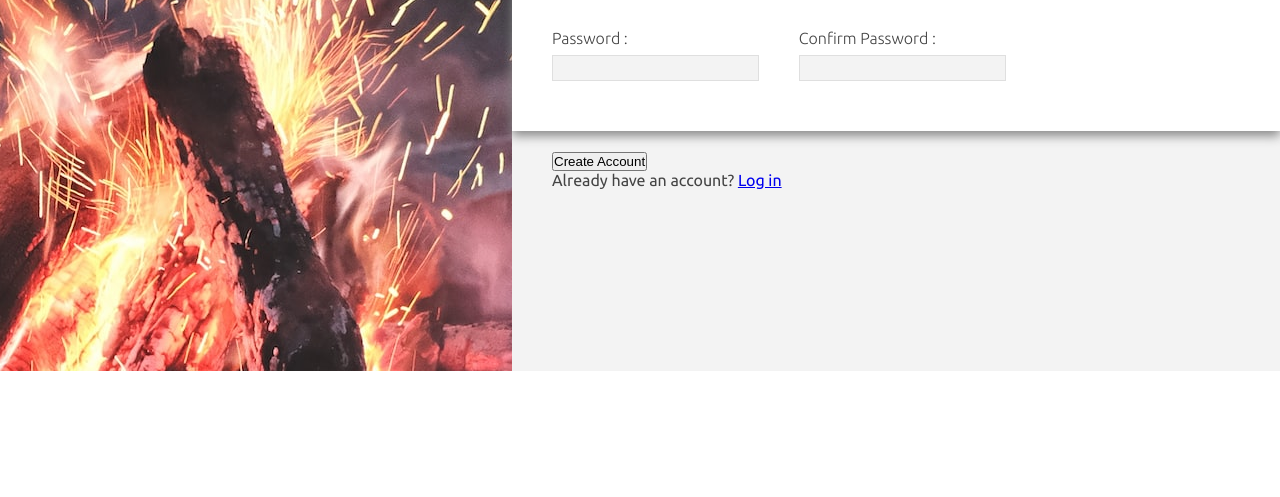
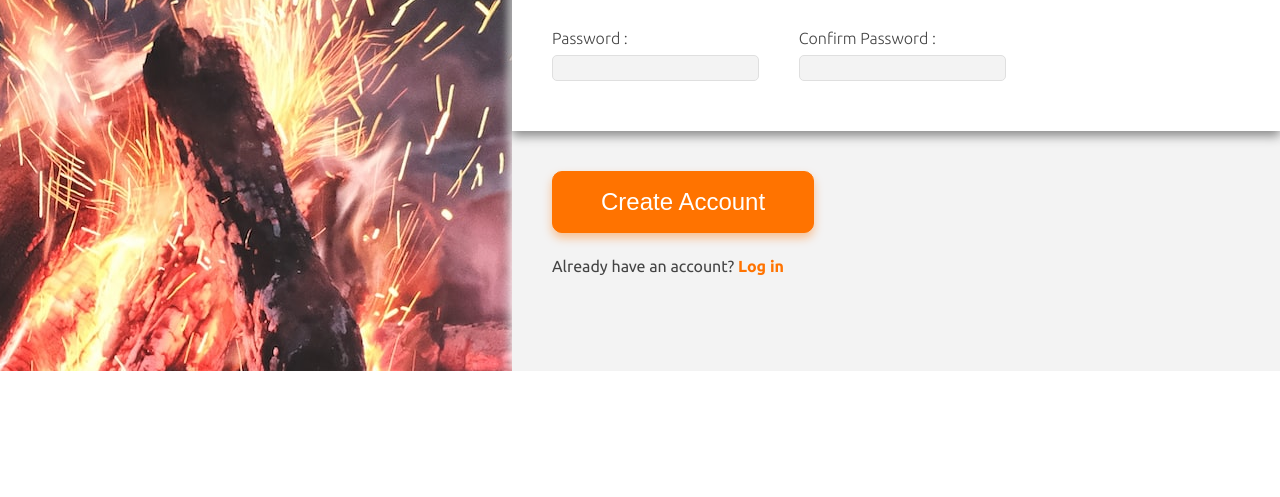
Before and after one commit to OZANAYYILDIZ/sign-up-form, a plain HTML site: page index.html in a window 1280 px wide. Shown: the part 429-926 px from the top of the page. Before the commit the page ends 840 px from the top, so only its background shows below. Drawn offline with Linux system fonts and the light colour scheme.

Commit message:
last commit final touches

```diff
--- a/css/style.css
+++ b/css/style.css
@@ -17,6 +17,9 @@ main {
     width: 60vw;
     height: 100vh;
     background-color: #f3f3f3;
+    -webkit-box-shadow: -2px 0px 10px 0px rgba(255,255,255,1);
+    -moz-box-shadow: -2px 0px 10px 0px rgba(255,255,255,1);
+    box-shadow: -2px 0px 10px 0px rgba(255,255,255,1);
 }
 
 section.logo {
@@ -47,7 +50,7 @@ img {
 .top-text {
     height: 30vh;
     padding-left: 40px;
-    font-size: 2rem;
+    font-size: 1.5rem;
     font-weight: 700;
     width: 70%;
 }
@@ -66,8 +69,19 @@ img {
 }
 
 .button {
-    margin-top: 20px;
+    margin-top: 40px;
     padding-left: 40px;
+}
+.create-account {
+    padding: 16px 48px;
+    background-color: rgb(255, 115, 0);
+    font-size: 24px;
+    border-radius: 10px;
+    border: 1px solid rgb(255, 115, 0);
+    -webkit-box-shadow: 0px 5px 10px 0px rgb(255, 115, 0, 0.4);
+    -moz-box-shadow: 0px 5px 10px 0px rgb(255, 115, 0, 0.4);
+    box-shadow: 0px 5px 10px 0px rgb(255, 115, 0, 0.4);
+    color: #fff;
 }
 
 .question {
@@ -91,6 +105,7 @@ input {
     background-color: #f3f3f3;
     border: solid 1px #dfdfdf;
     transition: 0.3s;
+    border-radius: 5px;
 }
 
 input:focus {
@@ -102,3 +117,13 @@ input:focus {
     padding-top: 5vh;
     padding-bottom: 3vh;
 }
+
+.question {
+    margin-top: 24px;
+}
+
+a {
+    text-decoration: none;
+    color: rgb(255, 115, 0);
+    font-weight: 600;
+}
```
